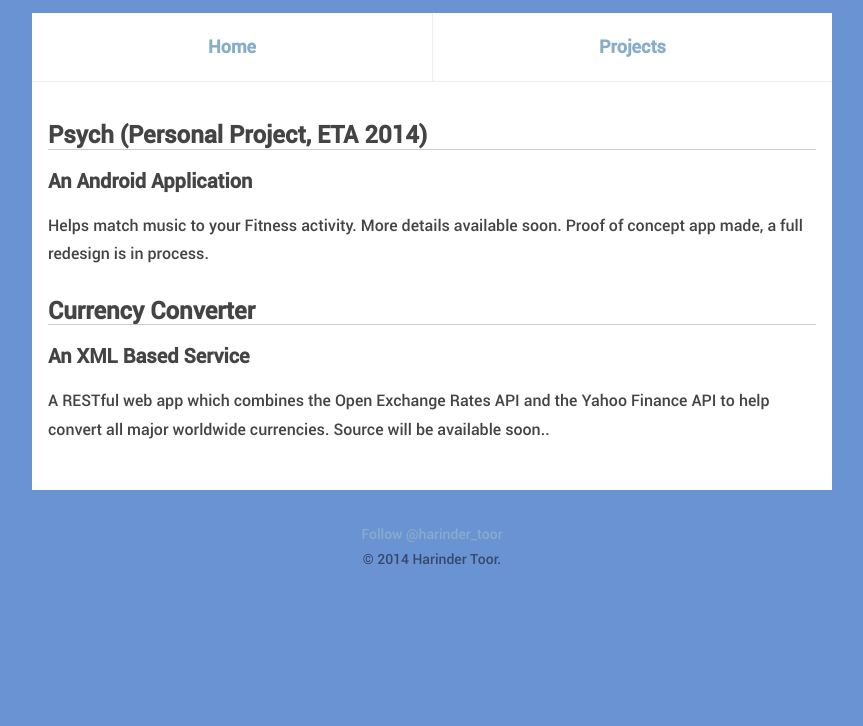
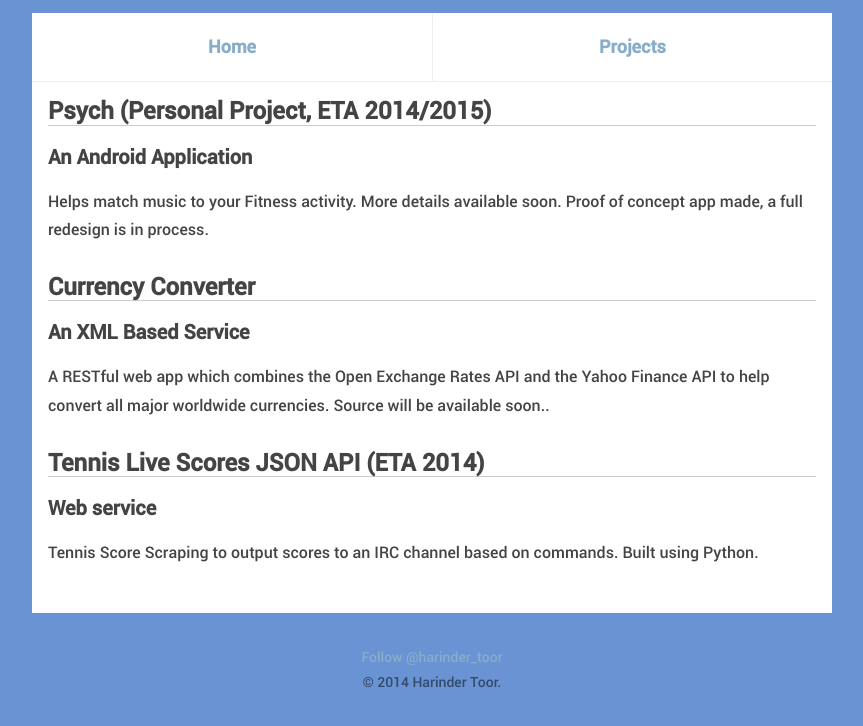
Before and after one commit to HarinderToor/harindertoor.github.io, a plain HTML site: page projects.html in a window 1280 px wide. Shown: the part 72-798 px from the top of the page, without its empty margins (208-1071 px from the left). Drawn offline with Linux system fonts and the light colour scheme.

Commit message:
Minor housekeeping and a slight update

```diff
--- a/projects.html
+++ b/projects.html
@@ -24,7 +24,7 @@
 	<div class="site-body contain">
 		<section class="island">
 			<div>
-				<h2 class="h2-heading">Psych (Personal Project, ETA 2014)</h2>
+				<h2 class="h2-heading">Psych (Personal Project, ETA 2014/2015)</h2>
 				<div class="details">
 					<h3> An Android Application</h3>
 					<p>Helps match music to your Fitness activity. More details available soon. Proof of concept app made, a full redesign is in process.</p>
@@ -38,7 +38,13 @@
 					<p>A RESTful web app which combines the Open Exchange Rates API and the Yahoo Finance API to help convert all major worldwide currencies. Source will be available soon..</p>
 				</div>
 			</div>
-
+			<div>
+				<h2 class="h2-heading">Tennis Live Scores JSON API (ETA 2014)</h2>
+				<div class="details">
+					<h3>Web service</h3>
+					<p>Tennis Score Scraping to output scores to an IRC channel based on commands. Built using Python.</p>
+				</div>
+			</div>
 		</section>
 	</div>
 	<footer class="site-foot">
--- a/stylesheets/index.css
+++ b/stylesheets/index.css
@@ -131,7 +131,7 @@ h3, .h3 {
 }
 
 h2, .h2 {
-  margin: 1em 0 0.75em;
+  margin: 0em 0 0.75em;
   font-size: 1.5em;
 }
 
```
